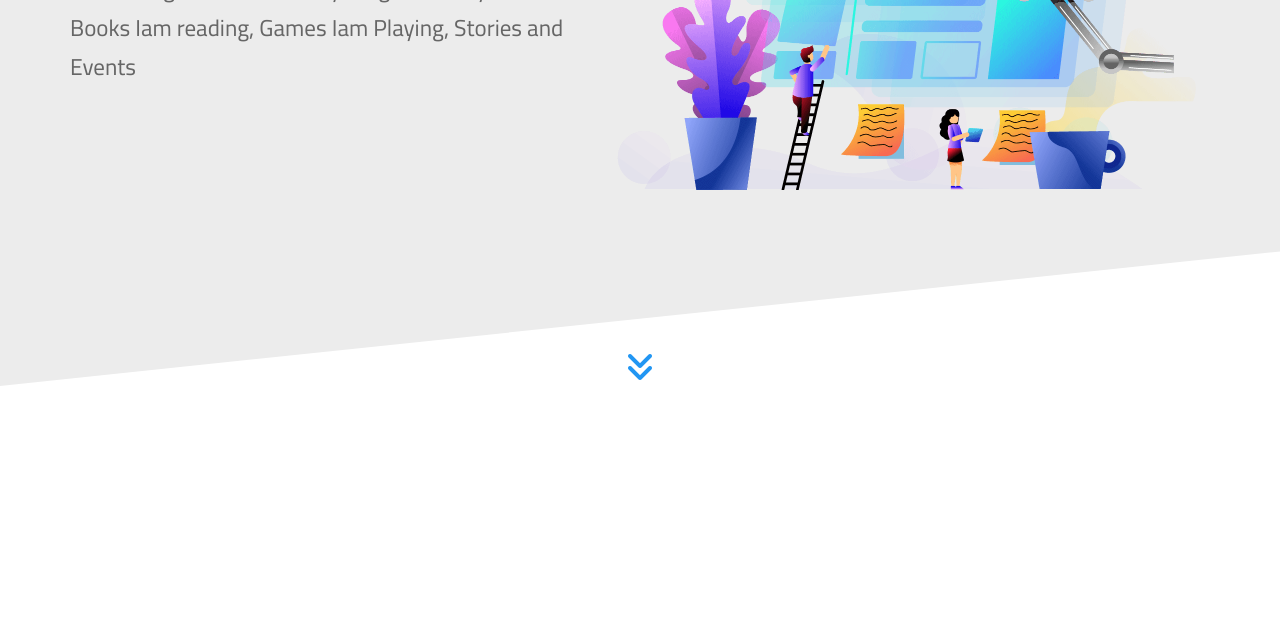
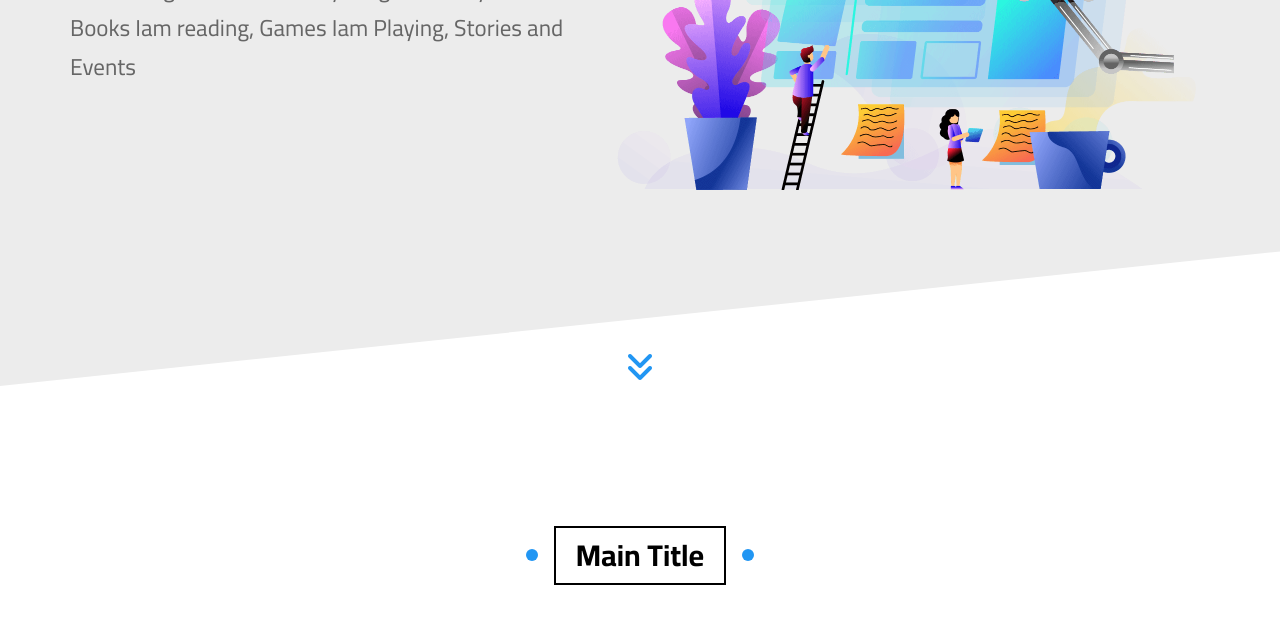
Before and after one commit to aGiBam/ElZero, a plain HTML site: page index.html in a window 1280 px wide. Shown: the part 374-998 px from the top of the page. Before the commit the page ends 800 px from the top, so only its background shows below. Drawn offline with Linux system fonts and the light colour scheme.

Commit message:
#09 - Create The Main Title

```diff
--- a/CSS/elzero.css
+++ b/CSS/elzero.css
@@ -53,6 +53,45 @@ a {
   .container {
     width: 1170px;
   }
+}
+.main-title {
+  margin: 100px auto;
+  border: 2px solid black;
+  padding: 10px 20px;
+  font-size: 30px;
+  width: fit-content;
+  position: relative;
+  z-index: 1;
+  transition: var(--main-transition-duration);
+}
+.main-title::before, .main-title::after {
+  content: "";
+  width: 12px;
+  height: 12px;
+  background-color: var(--main-color);
+  position: absolute;
+  border-radius: 50%;
+  top: 50%;
+  transform: translateY(-50%);
+}
+.main-title::before {
+  left: -30px;
+}
+.main-title::after {
+  right: -30px;
+}
+.main-title:hover::before {
+  z-index: -1;
+  animation: left-move 0.5s linear forwards;
+}
+.main-title:hover::after {
+  z-index: -1;
+  animation: right-move 0.5s linear forwards;
+}
+.main-title:hover {
+  color: white;
+  border: 2px solid white;
+  transition-delay: 0.5s;
 }
 /* End Global Rules */
 /* Start Header */
@@ -155,7 +194,7 @@ a {
     top var(--main-transition-duration),
     opacity var(--main-transition-duration);
   opacity: 0;
-  }
+}
 @media (max-width: 767px) {
   .header .mega-menu {
     flex-direction: column;
@@ -321,4 +360,30 @@ a {
     transform: translateY(-15px);
   }
 }
+@keyframes left-move {
+  50% {
+    left: 0;
+    width: 12px;
+    height: 12px;
+  }
+  100% {
+    left: 0;
+    border-radius: 0;
+    width: 50%;
+    height: 100%;
+  }
+}
+@keyframes right-move {
+  50% {
+    right: 0;
+    width: 12px;
+    height: 12px;
+  }
+  100% {
+    right: 0;
+    border-radius: 0;
+    width: 50%;
+    height: 100%;
+  }
+}
 /* End Animation */
--- a/index.html
+++ b/index.html
@@ -71,6 +71,7 @@
         </a>
     </div>
     <!-- End Landing -->
+     <h2 class="main-title" id="articles">Main Title</h2>
 </body>
 
 </html>
```
